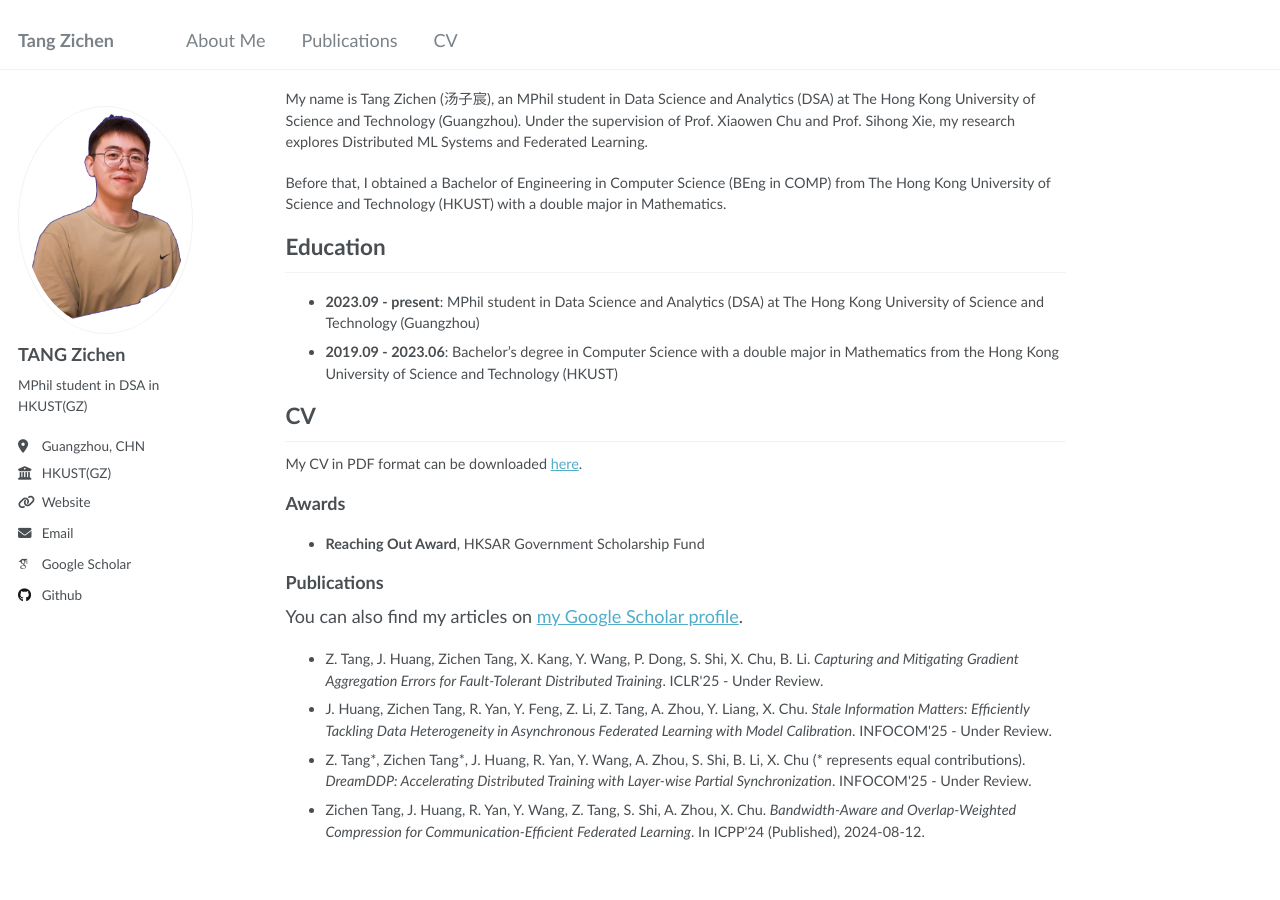
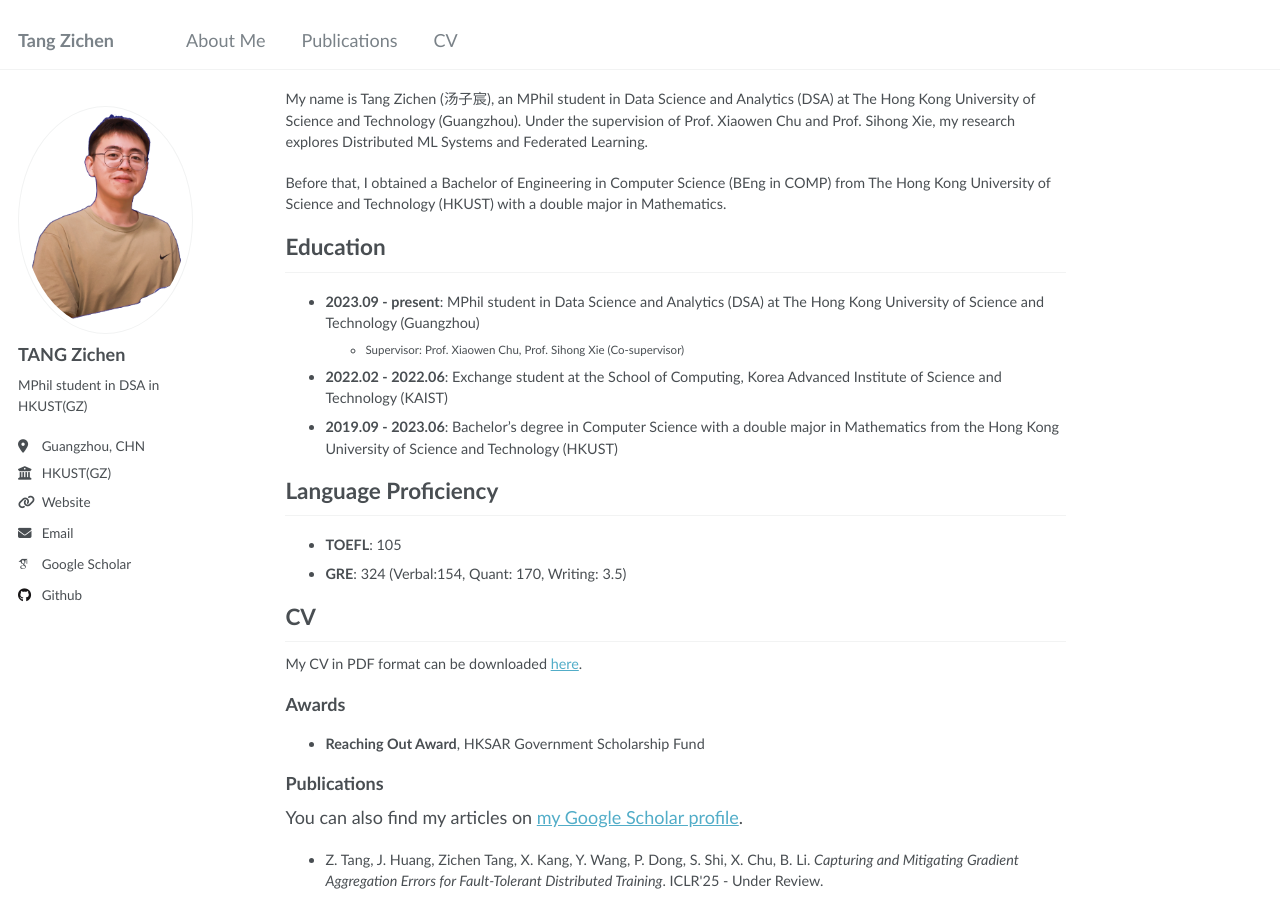
Before and after one commit to trl730109/trl730109.github.io, a Jekyll site: the page built from _pages/about.md, in a window 1280 px wide and 900 px high. Built offline with Jekyll 4.4.1, drawn with Linux system fonts in a browser that asks for light colours; some web fonts are replaced.

Commit message:
Update about.md

```diff
--- a/_pages/about.md
+++ b/_pages/about.md
@@ -12,7 +12,13 @@ Before that, I obtained a Bachelor of Engineering in Computer Science (BEng in C
 
 ## Education {#education}
 - **2023.09 - present**: MPhil student in Data Science and Analytics (DSA) at The Hong Kong University of Science and Technology (Guangzhou)
+  - Supervisor: Prof. Xiaowen Chu, Prof. Sihong Xie (Co-supervisor)
+- **2022.02 - 2022.06**: Exchange student at the School of Computing, Korea Advanced Institute of Science and Technology (KAIST)
 - **2019.09 - 2023.06**: Bachelor's degree in Computer Science with a double major in Mathematics from the Hong Kong University of Science and Technology (HKUST)
+
+## Language Proficiency
+- **TOEFL**: 105
+- **GRE**: 324 (Verbal:154, Quant: 170, Writing: 3.5)
 
 ## CV {#cv}
 My CV in PDF format can be downloaded [here](/files/CV_PhD_TANG_Zichen.pdf).
```
